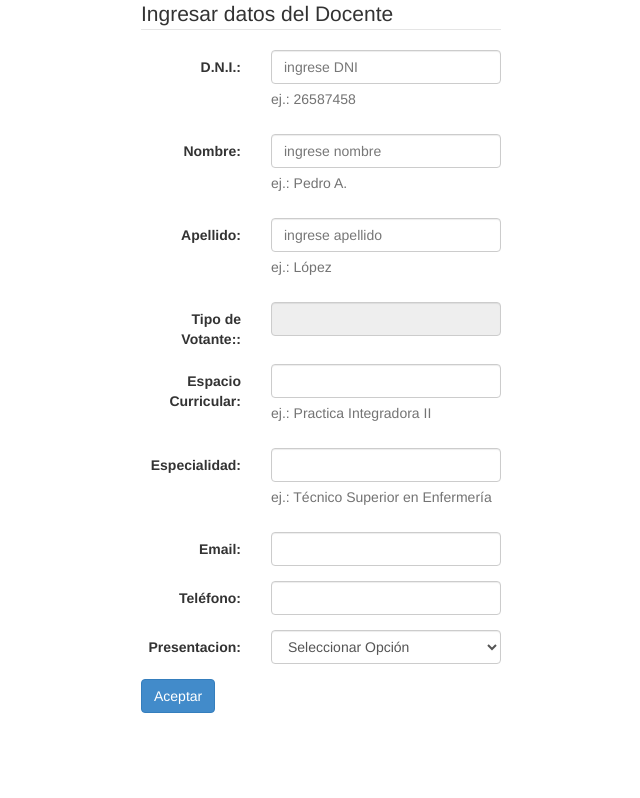
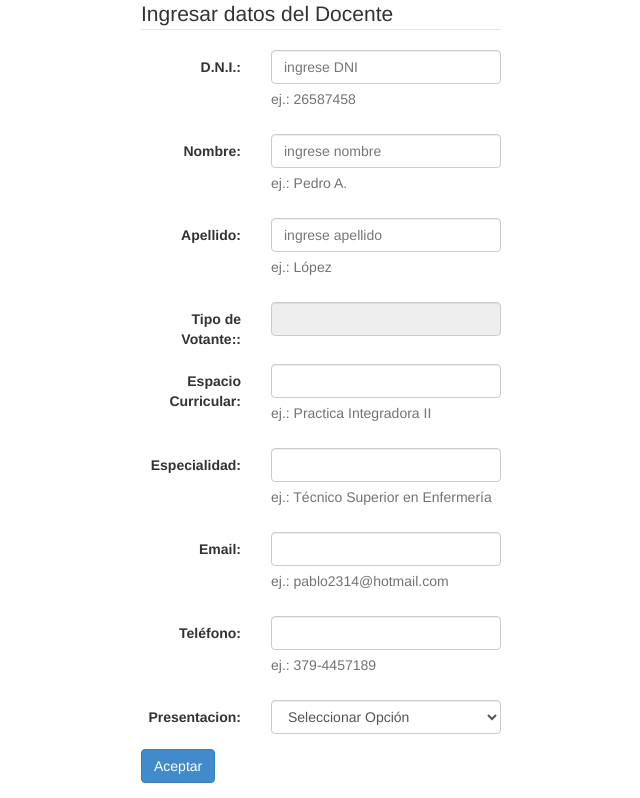
Before and after one commit to sirdio/asignaciones, a Symfony app: template src/AppBundle/Resources/views/Default/nuevodocente.html.twig in a window 1280 px wide. Shown: the part 73-871 px from the top of the page, without its empty margins (319-959 px from the left). Before the commit the page ends 786 px from the top, so only its background shows below. Run offline with Twig, Linux system fonts and the light colour scheme; the template is opened without the code that fills it, so the values that code supplies are empty; some libraries are stand-ins or nearby versions.

Commit message:
Agregar Docente2

```diff
--- a/src/AppBundle/Resources/views/Default/nuevodocente.html.twig
+++ b/src/AppBundle/Resources/views/Default/nuevodocente.html.twig
@@ -78,6 +78,7 @@
   <label class="col-md-4 control-label" for="emaildoc">Email:</label>
   <div class="col-md-8">
   <input id="emaildoc" name="emaildoc" class="form-control input-md" required="" type="text">
+  <span class="help-block">ej.: pablo2314@hotmail.com</span>
   </div>
 </div>
 
@@ -86,6 +87,7 @@
   <label class="col-md-4 control-label" for="teldoc">Tel&eacutefono:</label>
   <div class="col-md-8">
   <input id="teldoc" name="teldoc" class="form-control input-md" required="" type="text">
+  <span class="help-block">ej.: 379-4457189</span>
   </div>
 </div>
 
```
